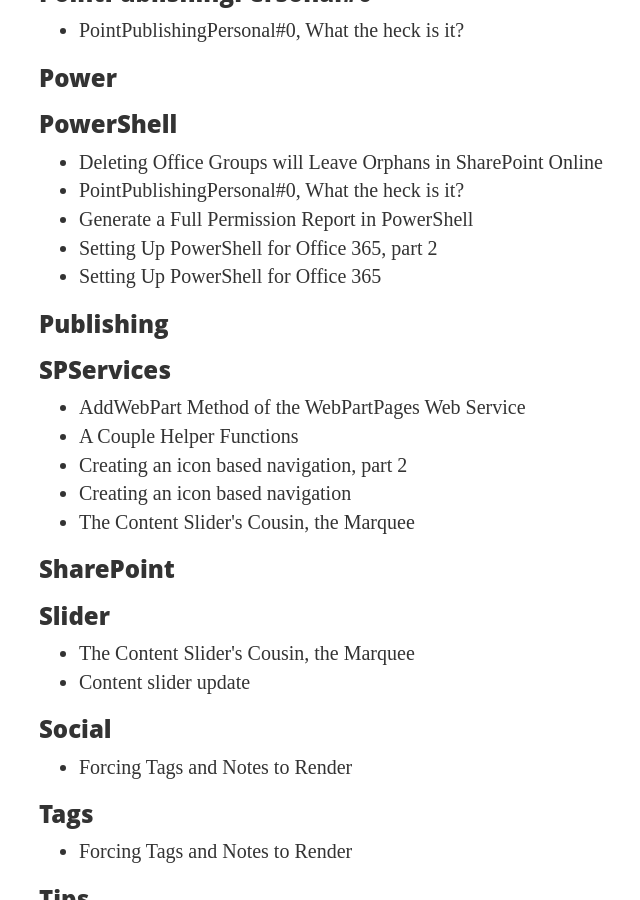
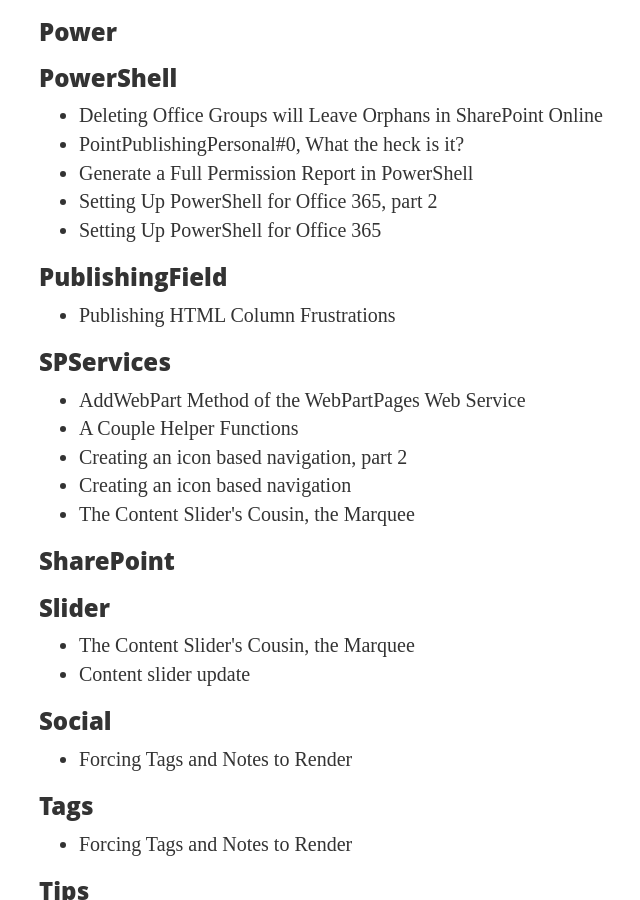
Before and after one commit to ejaya2/ejaya2.github.io, a Jekyll site: the page built from tags/index.html, in a window 1280 px wide and 900 px high, scrolled down 2049 px. Shown: the whole window, without its empty margins (31-671 px from the left). Built offline with Jekyll 4.4.1, drawn with Linux system fonts in a browser that asks for light colours.

Commit message:
Update 2013-08-14-Publishing-HTML-Column-Frustrations.md

```diff
--- a/_posts/2013-08-14-Publishing-HTML-Column-Frustrations.md
+++ b/_posts/2013-08-14-Publishing-HTML-Column-Frustrations.md
@@ -4,7 +4,7 @@
 subtitle: Some field types make you want to pull your hair out
 date: 2013-08-14
 category: Development
-tags: [jQuery, Publishing Field]
+tags: [jQuery,PublishingField]
 author: Eric
 ---
 Lately I've been doing a lot of work in the publishing/WCM area and one thing that's really aggravated me is that when you have a content type created for a page layout Sharepoint tries to be too cutesy when you edit the metadata for the item.
```
